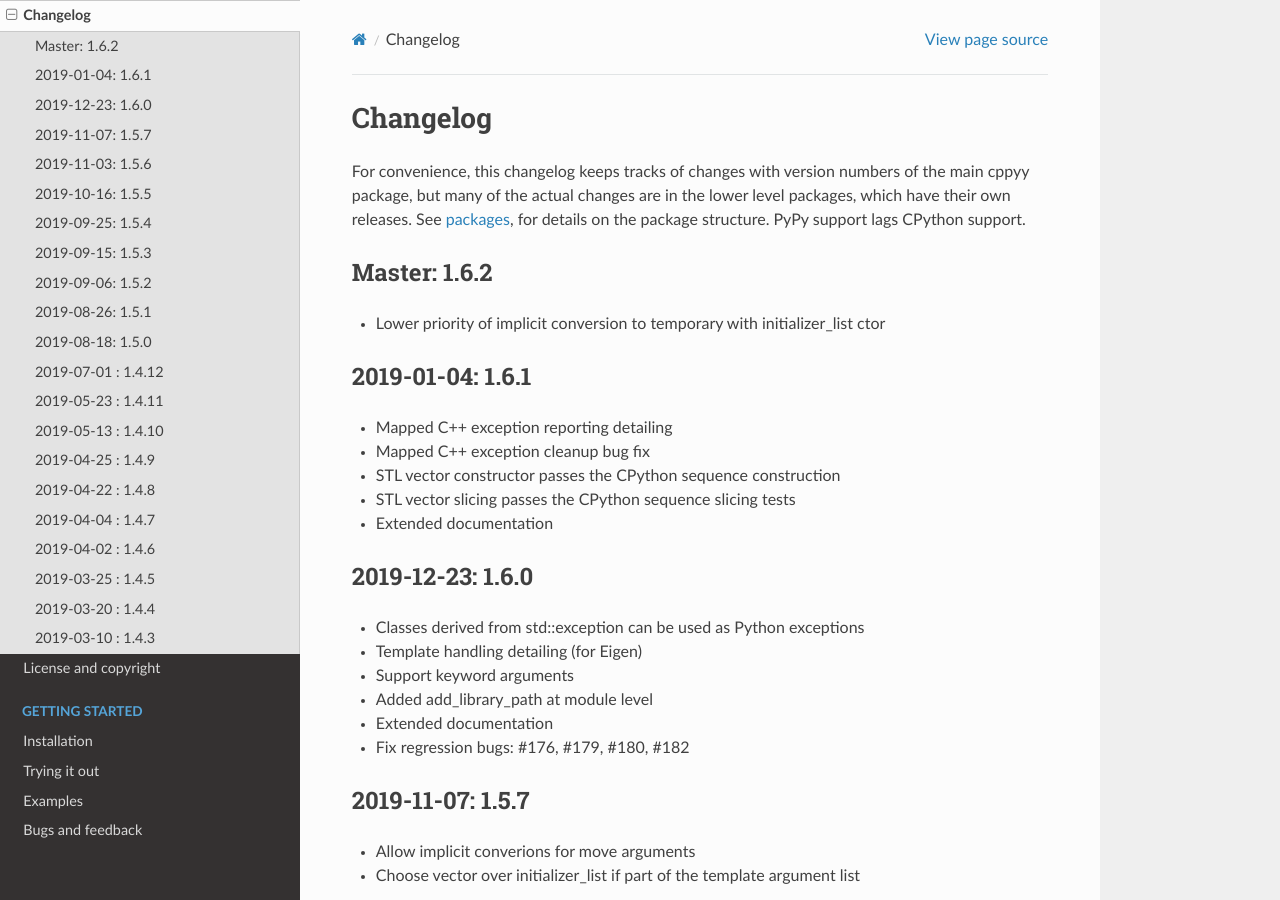
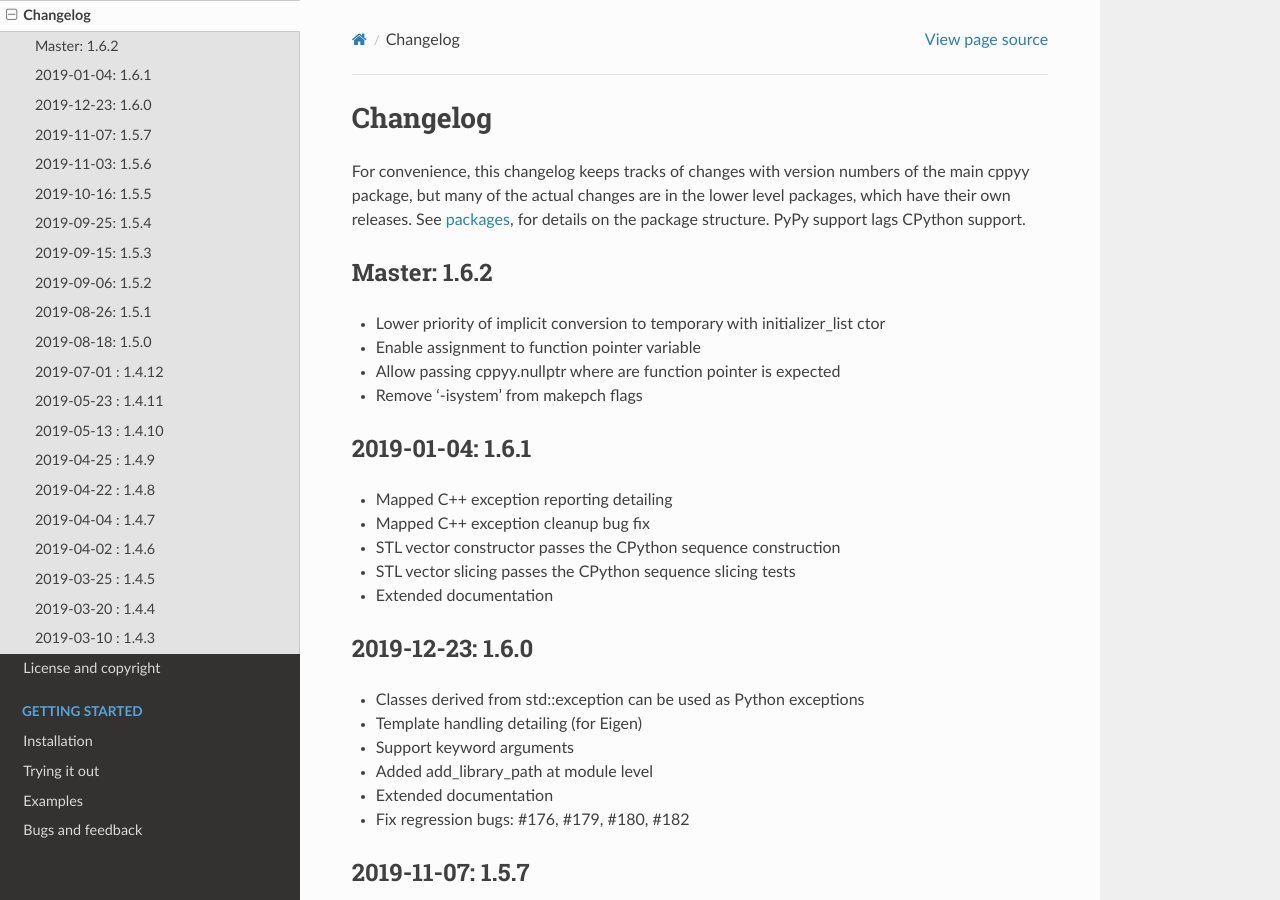
Before and after one commit to wlav/cppyy, a Sphinx documentation site: the page built from doc/source/changelog.rst, in a window 1280 px wide and 900 px high. Built offline with Sphinx 7.4.7 and the Read the Docs theme 2.0.0, drawn with Linux system fonts in a browser that asks for light colours.

Commit message:
removed -isystem from makepch flags

```diff
--- a/doc/source/changelog.rst
+++ b/doc/source/changelog.rst
@@ -14,6 +14,9 @@
 -------------
 
 * Lower priority of implicit conversion to temporary with initializer_list ctor
+* Enable assignment to function pointer variable
+* Allow passing cppyy.nullptr where are function pointer is expected
+* Remove '-isystem' from makepch flags
 
 
 2019-01-04: 1.6.1
--- a/doc/source/license.rst
+++ b/doc/source/license.rst
@@ -51,6 +51,7 @@
 source code):
 
   * CERN
+  * Simone Bacchio
   * Robert Bradshaw
   * Ellis Breen
   * Antonio Cuni
```
